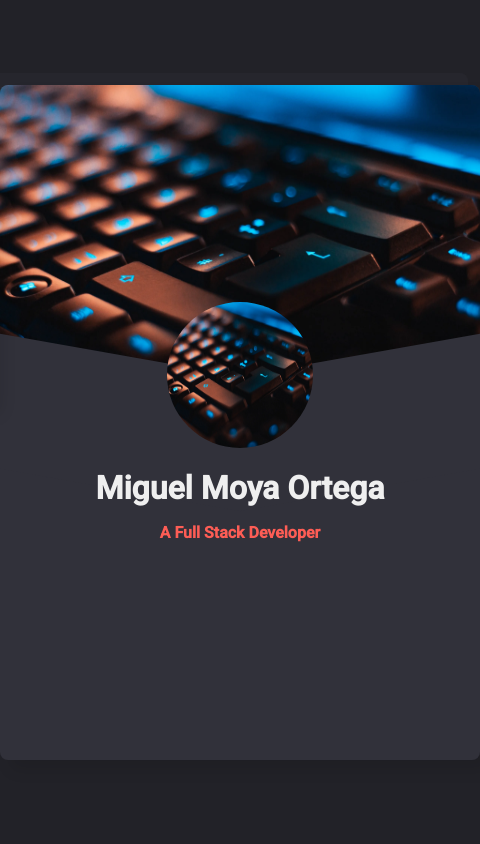
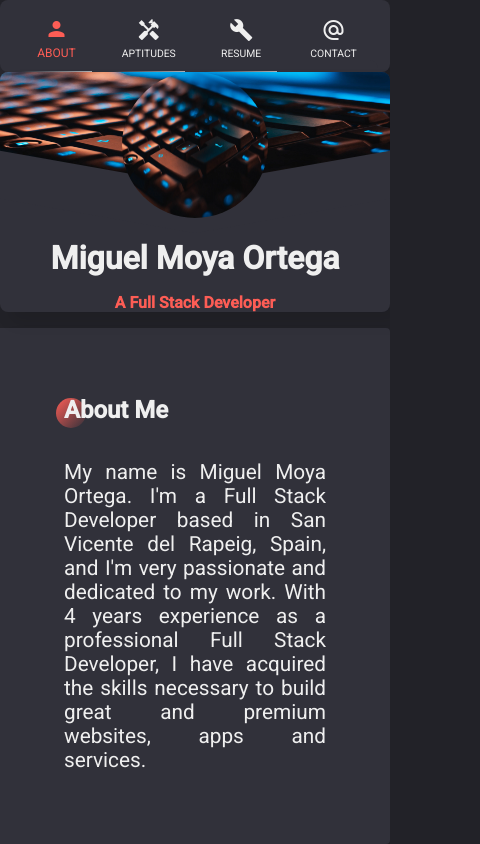
Before and after one commit to miguelmoya1/miguelmoya1, an Angular app in the folder frontend/: page / in a window 390 px wide. Shown: the whole page, 480 px wide, since content can reach past the window. Built offline with nearby package versions, Linux system fonts and the light colour scheme.

Commit message:
mobil design

```diff
--- a/frontend/src/app/app.component.scss
+++ b/frontend/src/app/app.component.scss
@@ -1,27 +1,24 @@
 @import "./shared/style.scss";
 
 .container {
-  height: 100%;
+  height: 100vh;
 
   display: flex;
-  justify-content: center;
-  align-items: center;
 
   main {
-    max-width: 1200px;
-    max-height: 675px;
-
     width: 100%;
     height: 100%;
 
     display: flex;
     align-items: center;
+    flex-direction: column;
 
     position: relative;
 
     app-profile {
-      height: 100%;
+      height: 45vh;
       z-index: 1;
+      margin-bottom: 1rem;
     }
 
     .content {
@@ -33,8 +30,6 @@
       border-top-right-radius: 4px;
       border-bottom-right-radius: 4px;
       box-shadow: 10px 10px 15px rgb(0 0 0 / 10%);
-
-      height: 645px;
 
       overflow-y: auto;
       &::-webkit-scrollbar {
@@ -57,3 +52,25 @@
     }
   }
 }
+
+@media screen and (min-width: 426px) {
+  .container {
+    justify-content: center;
+    align-items: center;
+
+    main {
+      max-width: 1200px;
+      max-height: 675px;
+
+      flex-direction: row;
+
+      app-profile {
+        height: 100%;
+      }
+
+      .content {
+        height: 645px;
+      }
+    }
+  }
+}
--- a/frontend/src/app/menu/menu.component.scss
+++ b/frontend/src/app/menu/menu.component.scss
@@ -2,13 +2,12 @@
 
 .content {
   display: flex;
-  flex-direction: column;
+  justify-content: space-evenly;
 
-  position: absolute;
   z-index: 9;
-
-  top: 2rem;
-  left: -5rem;
+  top: 0;
+  right: 0;
+  width: 100vw;
 
   border-radius: 8px;
   background-color: $background-secondary;
@@ -64,3 +63,17 @@
     }
   }
 }
+
+@media screen and (min-width: 426px) {
+  .content {
+    flex-direction: column;
+
+    position: absolute;
+    z-index: 9;
+
+    top: 2rem;
+    left: -5rem;
+
+    width: fit-content;
+  }
+}
--- a/frontend/src/app/profile/profile.component.scss
+++ b/frontend/src/app/profile/profile.component.scss
@@ -1,8 +1,8 @@
 @import "../shared/style.scss";
 
 .content {
-  width: 480px;
   height: 100%;
+  width: 100vw;
 
   border-radius: 8px;
 
@@ -83,3 +83,9 @@
     }
   }
 }
+
+@media screen and (min-width: 426px) {
+  .content {
+    width: 480px;
+  }
+}
--- a/frontend/src/styles.scss
+++ b/frontend/src/styles.scss
@@ -3,11 +3,11 @@
 
 html,
 body {
-  height: 100%;
   background-color: $background;
 }
 
 body {
+  // height: 100%;
   margin: 0;
   font-family: Roboto, "Helvetica Neue", sans-serif;
 }
```
